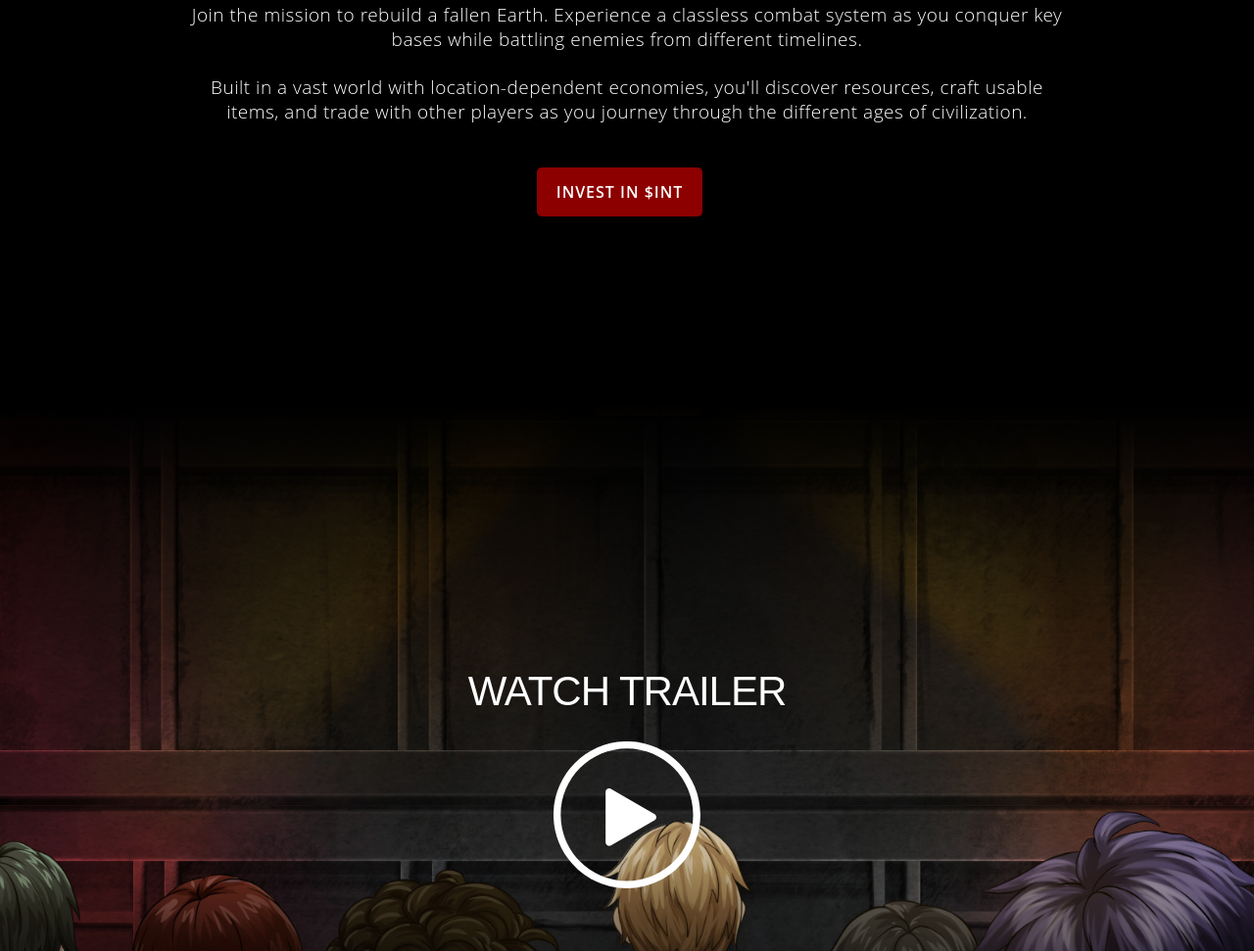
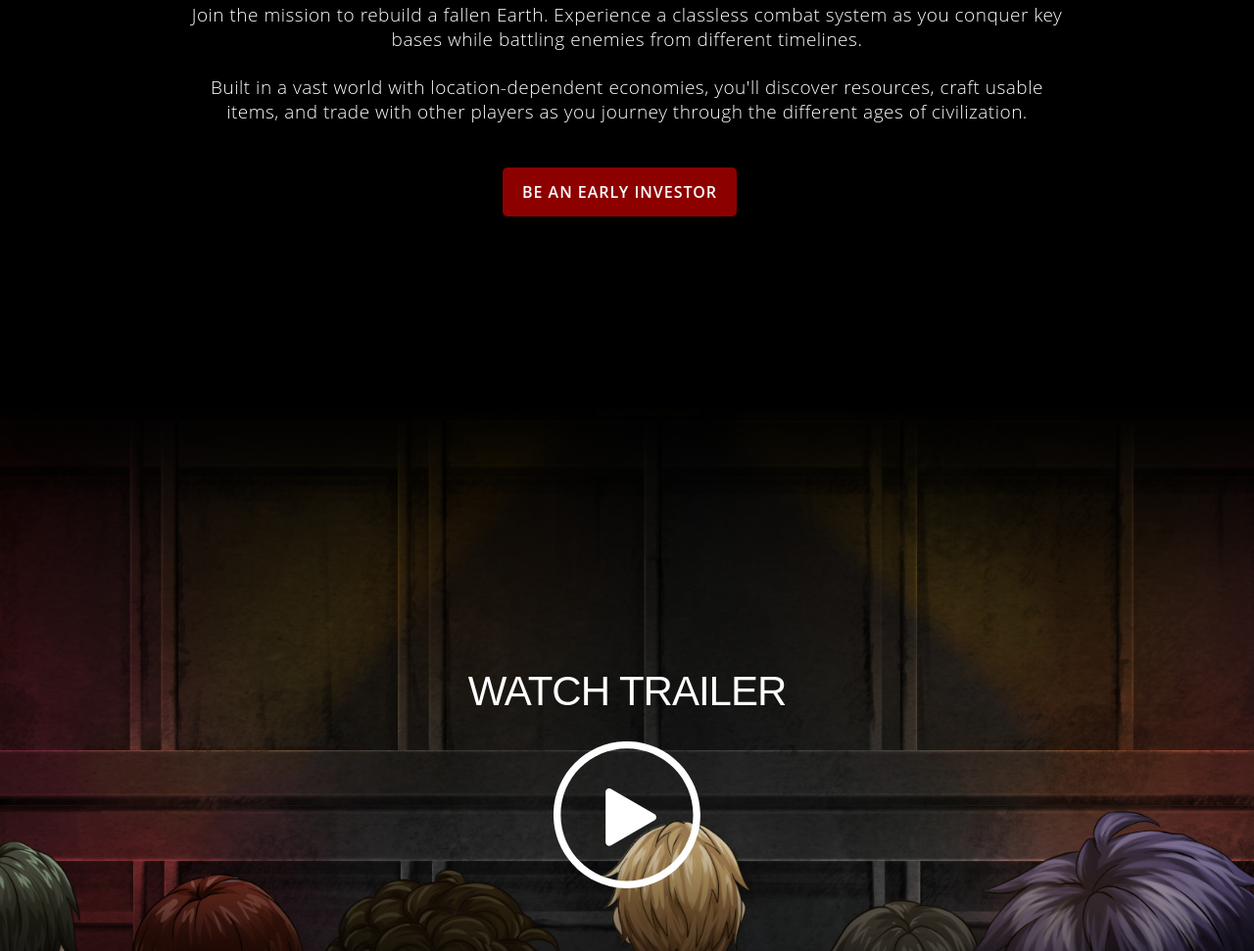
Before and after one commit to timeleapfinance/timeleap-industries-static-site, a plain HTML site: page index.html in a window 1280 px wide. Shown: the part 1087-2058 px from the top of the page at 98% size. Drawn offline with nearby package versions, Linux system fonts and the light colour scheme; a script that the page names is missing; a web font is replaced by a local one.

Commit message:
Modify > Hero cta button

```diff
--- a/index.html
+++ b/index.html
@@ -417,7 +417,7 @@
           Built in a vast world with location-dependent economies, you'll discover resources, craft usable items, and trade with other players as you journey through the different ages of civilization.
         </p>
         <div class="button-wrapper">
-          <a href="#invest" target="_self" class="button botom-margin-15">Invest in $INT</a>
+          <a href="#invest" target="_self" class="button botom-margin-15">Be an early investor</a>
         </div>
       </div>
     </div>
```
